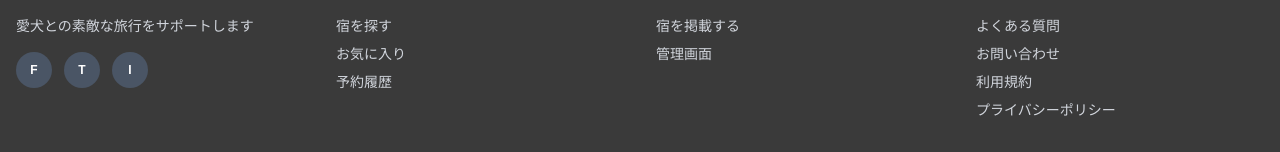
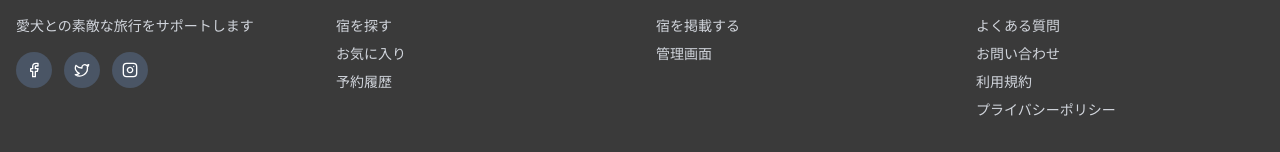
Before and after one commit to comarpy/inutabi-biyori, a Next.js app: page / in a window 1280 px wide. Shown: the part 1474-1626 px from the top of the page. Built offline with nearby package versions, Linux system fonts and the light colour scheme.

Commit message:
トップページのSNSアイコンも公式アイコンに変更
- Facebook、Twitter、Instagramアイコンを文字からLucide Reactアイコンに変更
- 全ページのSNSアイコンが統一されました

```diff
--- a/src/app/page.tsx
+++ b/src/app/page.tsx
@@ -2,7 +2,7 @@
 
 import { useState, Suspense } from 'react';
 import { useRouter } from 'next/navigation';
-import { Search, MapPin, Hotel, House, Tent, Waves, Dog, Bone, Utensils, Heart, Play, ParkingCircle } from 'lucide-react';
+import { Search, MapPin, Hotel, House, Tent, Waves, Dog, Bone, Utensils, Heart, Play, ParkingCircle, Instagram, Facebook, Twitter } from 'lucide-react';
 import { useFavorites } from './context/FavoritesContext';
 import type { DetailFilters } from '@/lib/hotelService';
 import Link from 'next/link';
@@ -353,13 +353,13 @@ function HomeContent() {
                 </p>
                 <div className="flex space-x-3">
                   <a href="https://www.facebook.com/profile.php?id=61578037163409&locale=ja_JP" target="_blank" rel="noopener noreferrer" className="w-9 h-9 bg-gray-600 rounded-full flex items-center justify-center cursor-pointer hover:bg-[#FF5A5F] hover:-translate-y-1 transition-all duration-300">
-                    <span className="text-xs text-white font-bold">F</span>
+                    <Facebook className="w-4 h-4 text-white" />
                   </a>
                   <a href="https://x.com/inutabi_biyori" target="_blank" rel="noopener noreferrer" className="w-9 h-9 bg-gray-600 rounded-full flex items-center justify-center cursor-pointer hover:bg-[#FF5A5F] hover:-translate-y-1 transition-all duration-300">
-                    <span className="text-xs text-white font-bold">T</span>
+                    <Twitter className="w-4 h-4 text-white" />
                   </a>
                   <a href="https://www.instagram.com/inutabi_biyori?igsh=dzlkOGRpMHJtamVq" target="_blank" rel="noopener noreferrer" className="w-9 h-9 bg-gray-600 rounded-full flex items-center justify-center cursor-pointer hover:bg-[#FF5A5F] hover:-translate-y-1 transition-all duration-300">
-                    <span className="text-xs text-white font-bold">I</span>
+                    <Instagram className="w-4 h-4 text-white" />
                   </a>
             </div>
           </div>
```
